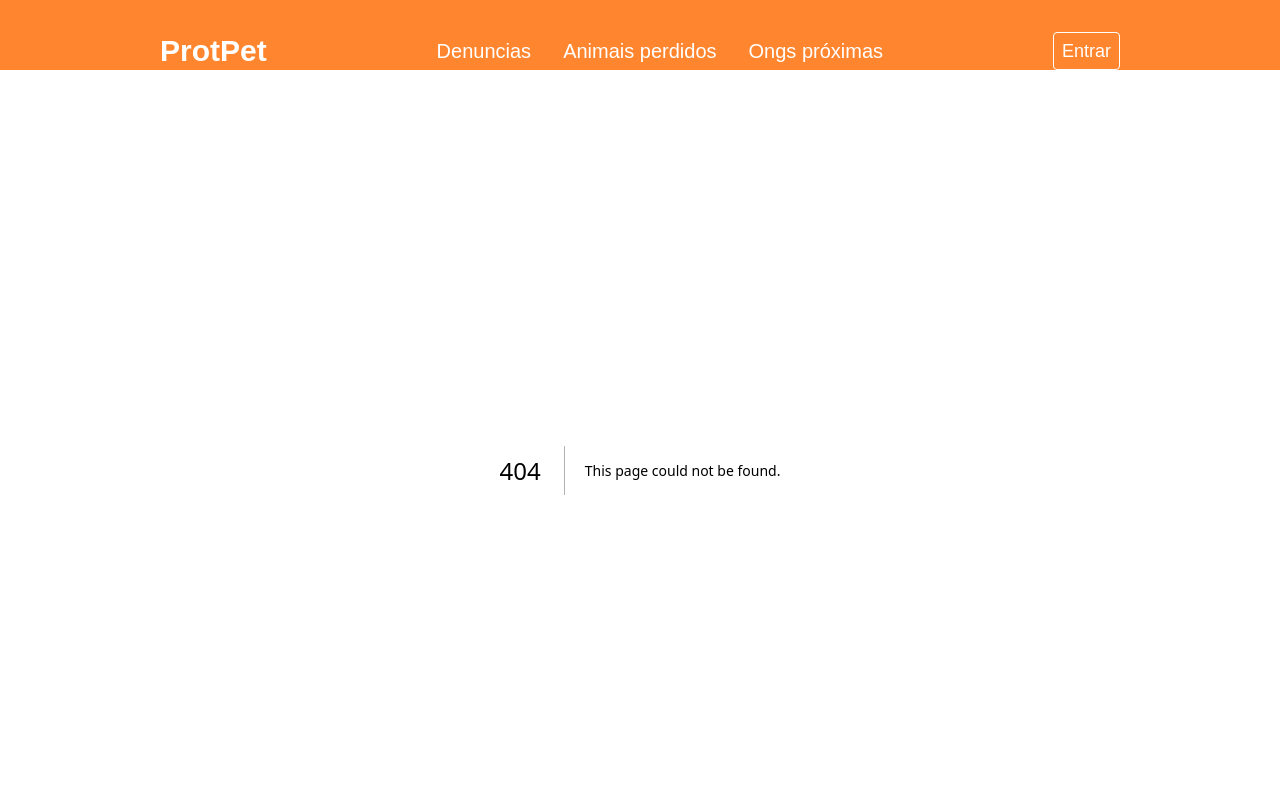
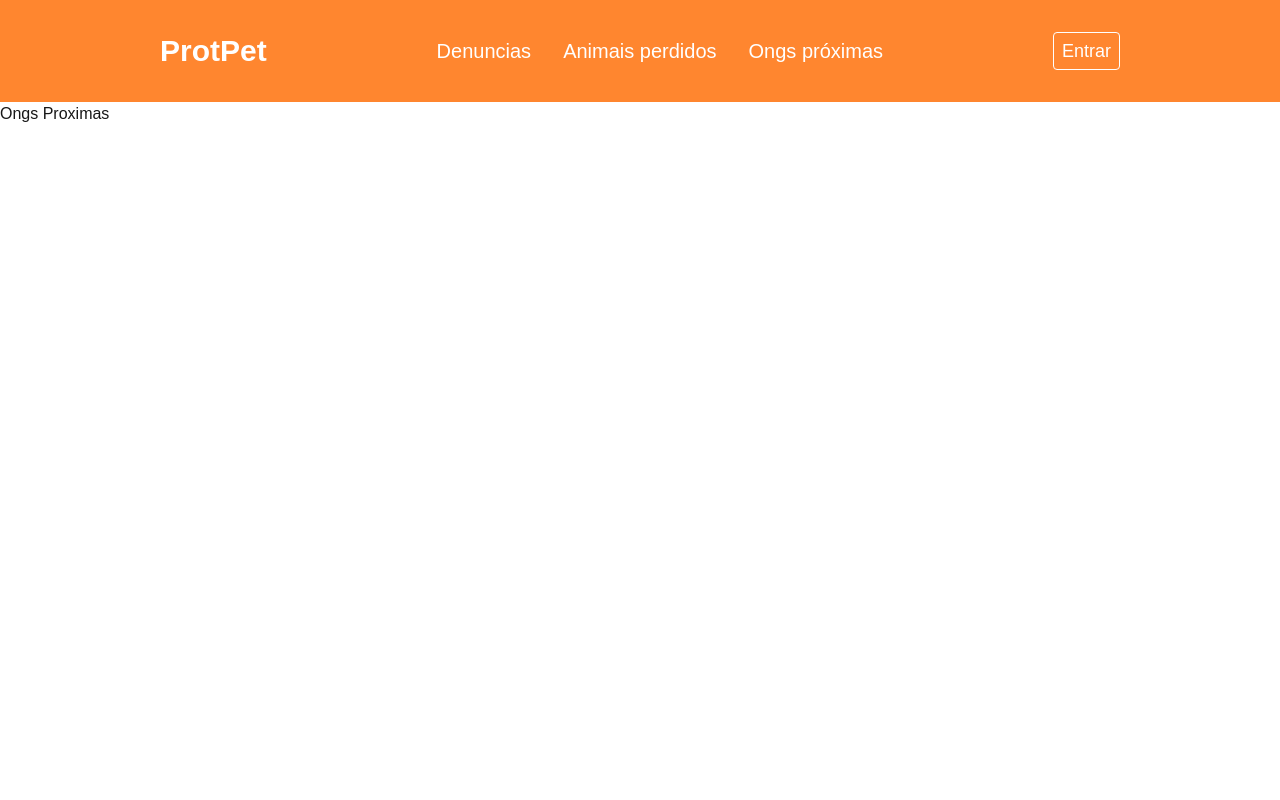
Before and after one commit to eduardo-gabriel-frainer/ProtPet, a Next.js app: page /ongsProximas in a window 1280 px wide. Before the commit this address had no page. Shown: the top 800 px of the page. Built offline with nearby package versions, Linux system fonts and the light colour scheme.

Commit message:
implementacao das telas do header

```diff
--- /dev/null
+++ b/src/app/cadastroAnimais/page.tsx
@@ -0,0 +1,12 @@
+import Footer from "../components/footer";
+
+export default function cadastroAnimais() {
+    return(
+        <div>
+            <div className="min-h-screen">
+                Cadastro
+            </div>
+        <Footer/>
+        </div>
+    )
+}
--- a/src/app/components/footer.tsx
+++ b/src/app/components/footer.tsx
@@ -1,6 +1,6 @@
 export default function Footer() {
     return(
-        <div className="h-50 bg-[#FF862F] text-white pt-10 px-40">
+        <div className="h-50 bg-[#FF862F] text-white pt-10 px-40 ">
             <div className="pb-2">
                 <h2 className="text-2xl font-bold mb-1">ProtPet</h2>
                 <p>"Proteger os animais é proteger a vida; segurança animal é <br /> responsabilidade de todos."</p>
--- a/src/app/components/header.tsx
+++ b/src/app/components/header.tsx
@@ -1,21 +1,27 @@
+import Link from "next/link";
+
 export default function Header() {
   return (
-    <header className="bg-[#FF862F] text-white px-40 pt-8 flex items-center justify-between">
+    <header className="bg-[#FF862F] text-white px-40 py-8 flex items-center justify-between">
 
-        <div className="cursor-pointer text-3xl font-bold hover:scale-105 duration-300">
+
+        <Link href="\" className="cursor-pointer text-3xl font-bold hover:scale-105 duration-300">
             ProtPet
-        </div>
+        </Link>
+
 
         <div className="flex space-x-8 text-xl">
-            <h2 className="cursor-pointer hover:scale-105 duration-300">
+            <Link href="\denuncias" className="cursor-pointer hover:scale-105 duration-300">
                 Denuncias
-            </h2>
-            <h2 className="cursor-pointer hover:scale-105 duration-300">
-                Animais perdidos
-            </h2>
-            <h2 className="cursor-pointer hover:scale-105 duration-300">
+            </Link>
+
+            <Link href="\cadastroAnimais" className="cursor-pointer hover:scale-105 duration-300">
+             Animais perdidos
+            </Link>
+
+            <Link href="\ongsProximas"  className="cursor-pointer hover:scale-105 duration-300">
                 Ongs próximas
-            </h2>
+            </Link>
         </div>
 
         <div className="flex space-x-8 text-lg">
--- a/src/app/components/secaoCarousel.tsx
+++ b/src/app/components/secaoCarousel.tsx
@@ -2,7 +2,7 @@ import Carousel from "./carousel";
 
 export default function secaoIntro() {
     return(
-          <div className="min-h-screen bg-[#fff4e5]">
+      <div className="min-h-screen bg-[#fff4e5]">
         <div className="text-[#FF862F] text-6xl text-center pt-40 pb-15 font-semibold">
           Animais Perdidos ou Encontrados
         </div>
--- /dev/null
+++ b/src/app/denuncias/page.tsx
@@ -0,0 +1,13 @@
+import Footer from "../components/footer";
+
+export default function cadastroAnimais() {
+    return(
+        <div>
+            <div className="min-h-screen">
+                Denuncias
+            </div>
+        <Footer/>
+        </div>
+
+    )
+}
--- a/src/app/layout.tsx
+++ b/src/app/layout.tsx
@@ -31,7 +31,6 @@ export default function RootLayout({
       >
         <Header />
         {children}
-        <Footer/>
       </body>
     </html>
   );
--- /dev/null
+++ b/src/app/ongsProximas/page.tsx
@@ -0,0 +1,13 @@
+import Footer from "../components/footer";
+
+export default function cadastroAnimais() {
+    return(
+        <div>
+            <div className="min-h-screen">
+                Ongs Proximas
+            </div>
+        <Footer/>
+        </div>
+
+    )
+}
--- a/src/app/page.tsx
+++ b/src/app/page.tsx
@@ -9,6 +9,7 @@ export default function Home() {
       <SecaoIntro/>
       <SecaoSobreNos/>
       <SecaoCarousel/>
+      <Footer/>
     </div>
   );
 }
```
